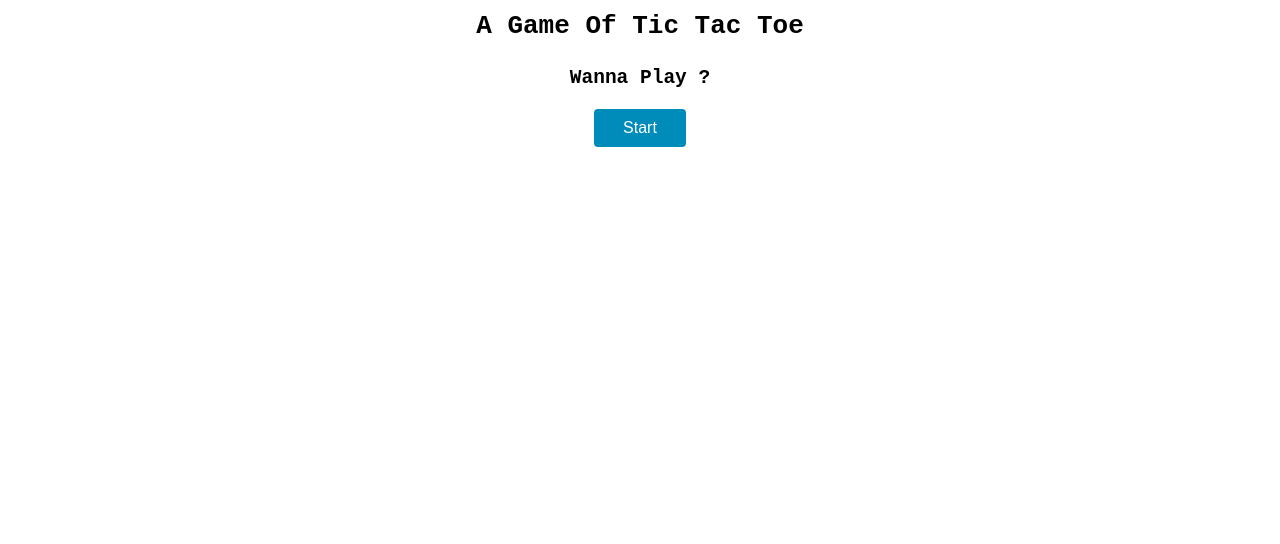
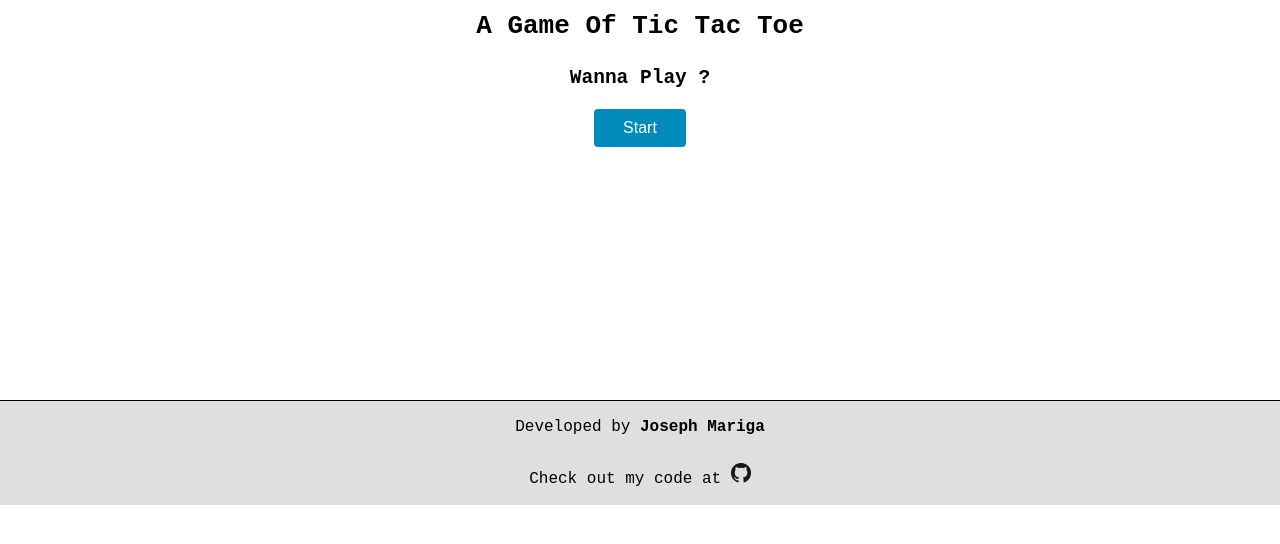
Before and after one commit to Mariga94/tic-tac-toe, a plain HTML site: page index.html in a window 1280 px wide. Drawn offline with Linux system fonts and the light colour scheme.

Commit message:
Add footer

```diff
--- a/index.html
+++ b/index.html
@@ -37,6 +37,16 @@
             </div>
         </main>
 
+        <footer id="footer">
+
+            <div id="dev-tag">
+                <p>Developed by <span>Joseph Mariga</span></p>
+            </div>
+            <div>
+               <p>Check out my code at <a href="https://github.com/Mariga94/tic-tac-toe.git"><img src="/PNG/GitHub-Mark-32px.png" /></a></p>
+               </div>
+        </footer>
+
 
         <script src="app.js" async defer></script>
     </body>
--- a/style.css
+++ b/style.css
@@ -6,14 +6,18 @@
 
 body{
     font-family: monospace;
+    text-align: center;
+    line-height: 4em;
+
+}
+main{
+    position: relative;
+    min-height: 50vh;
     display:block;
     margin-left: auto;
     margin-right: auto;
-    text-align: center;
-    line-height: 4em;
-    width: 50%;
+}
 
-}
 
 .start-btn{
     padding:10px 29px;
@@ -63,6 +67,10 @@ body{
     width: 400px;
     height: auto;
     padding: 20px;
+    margin-bottom: 100px;
+    margin-left: auto;
+    margin-right: auto;
+
 
 }
 
@@ -92,3 +100,41 @@ body{
     font-size:  18px;
     display: none;
 }
+
+footer{
+    width: 100%;
+    border-top: 1px solid #000;
+    position: relative;
+    bottom: 0;
+    margin-bottom: 0;
+    padding-bottom: 0;
+    width: 100%;
+    height: auto;
+    background-color:rgb(223, 223, 223);
+    color: black;
+    text-align: center;
+    font-size: 16px;
+}
+
+a{
+    text-decoration: none;
+}
+a:visited {
+    text-decoration: none;
+  }
+a:hover {
+    text-decoration: underline;
+  }
+
+  a:active {
+    text-decoration: underline;
+  }
+
+span{
+    font-weight: 600;
+}
+
+img{
+    width: 20px;
+    height: auto;
+  }
```
Also changed, not shown: PNG/GitHub-Mark-120px-plus.png (added), PNG/GitHub-Mark-32px.png (added), PNG/GitHub-Mark-64px.png (added), PNG/GitHub-Mark-Light-120px-plus.png (added), PNG/GitHub-Mark-Light-32px.png (added), PNG/GitHub-Mark-Light-64px.png (added).
